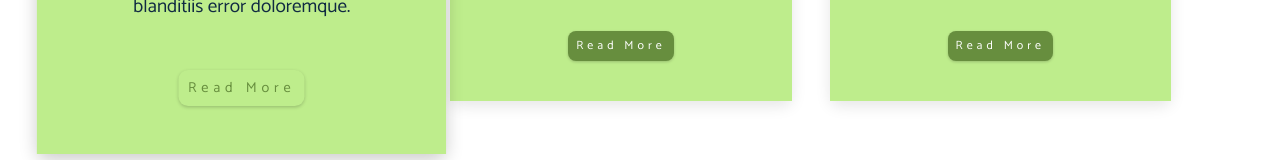
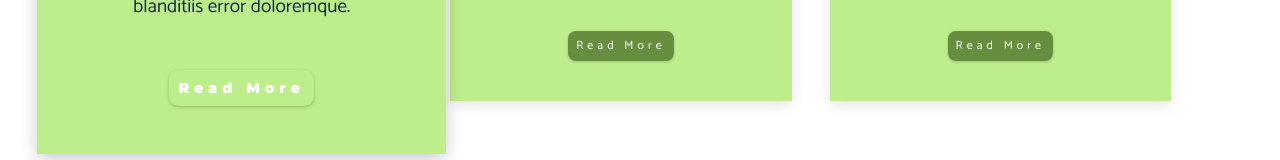
Before and after one commit to jamesAlhassan/bushCanteen, a plain HTML site: page index.html in a window 1280 px wide. In both pictures the pointer is over the link 241 px from the left and 3140 px from the top of the page. Shown: the part 3094-3254 px from the top of the page. Drawn offline with Linux system fonts and the light colour scheme; a web font is replaced by a local one.

Commit message:
Update Contact CSS

```diff
--- a/css/styles.css
+++ b/css/styles.css
@@ -385,6 +385,10 @@ Services
   background-color: var(--clr-primary-light);
 }
 
+.service-btn:hover {
+  color: var(--clr-white);
+  font-family: var(--ff-primary-option);
+}
 .service-btn {
   font-size: 0.75rem;
   text-transform: capitalize;
```
